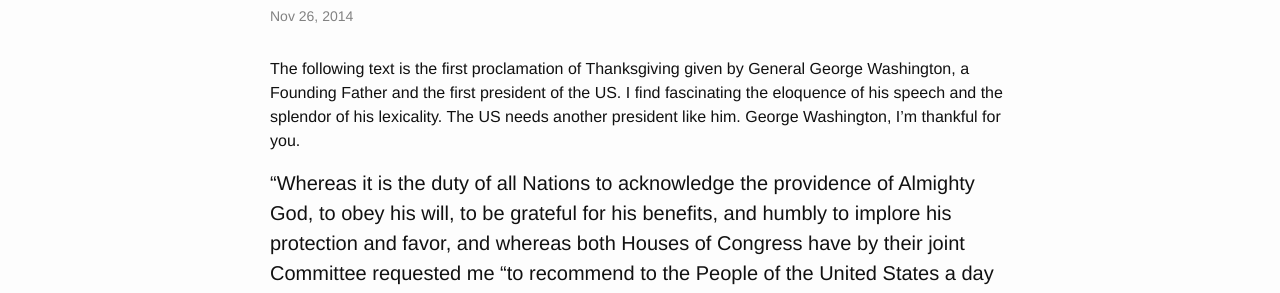
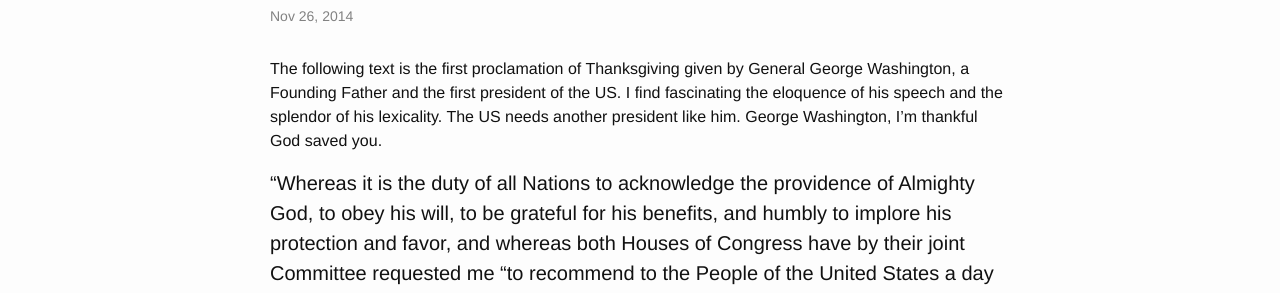
Before and after one commit to maffblaster/maffblaster.github.io, a Jekyll site: the page built from _posts/2014-11-26-thanksgiving-proclamation.md, in a window 1280 px wide and 1400 px high. Shown: the part 185-478 px from the top of the window. Built offline with Jekyll 4.4.1, drawn with Linux system fonts in a browser that asks for light colours; some of the changed lines change nothing that is shown; some of the changed text lies outside the part shown.

Commit message:
Minor corrections to last year's Thankgiving entry.

```diff
--- a/_posts/2014-11-26-thanksgiving-proclamation.md
+++ b/_posts/2014-11-26-thanksgiving-proclamation.md
@@ -6,17 +6,18 @@
 tags: "Thanksgiving 2014, Founding Fathers, George Washington"
 ---
 
-The following text is the first proclamation of Thanksgiving given by General George Washington, a Founding Father and the first president of the US. I find fascinating the eloquence of his speech and the splendor of his lexicality. The US needs another president like him. George Washington, I'm thankful for you.
+The following text is the first proclamation of Thanksgiving given by General George Washington, a Founding Father and the first president of the US. I find fascinating the eloquence of his speech and the splendor of his lexicality. The US needs another president like him. George Washington, I'm thankful God saved you.
 
 ####"Whereas it is the duty of all Nations to acknowledge the providence of Almighty God, to obey his will, to be grateful for his benefits, and humbly to implore his protection and favor, and whereas both Houses of Congress have by their joint Committee requested me "to recommend to the People of the United States a day of public thanksgiving and prayer to be observed by acknowledging with grateful hearts the many signal favors of Almighty God especially by affording them an opportunity peaceably to establish a form of government for their safety and happiness.
 
 ####Now therefore I do recommend and assign Thursday the 26th day of November next to be devoted by the People of these States to the service of that great and glorious Being, who is the beneficent Author of all the good that was, that is, or that will be. That we may then all unite in rendering unto him our sincere and humble thanks, for his kind care and protection of the People of this Country previous to their becoming a Nation, for the signal and manifold mercies, and the favorable interpositions of his providence, which we experienced in the course and conclusion of the late war, for the great degree of tranquility, union, and plenty, which we have since enjoyed, for the peaceable and rational manner, in which we have been enabled to establish constitutions of government for our safety and happiness, and particularly the national One now lately instituted, for the civil and religious liberty with which we are blessed; and the means we have of acquiring and diffusing useful knowledge; and in general for all the great and various favors which he hath been pleased to confer upon us.
 
 ####And also that we may then unite in most humbly offering our prayers and supplications to the great Lord and Ruler of Nations and beseech him to pardon our national and other transgressions, to enable us all, whether in public or private stations, to perform our several and relative duties properly and punctually, to render our national government a blessing to all the people, by constantly being a Government of wise, just, and constitutional laws, discreetly and faithfully executed and obeyed, to protect and guide all Sovereigns and Nations (especially such as have shown kindness unto us) and to bless them with good government, peace, and concord. To promote the knowledge and practice of true religion and virtue, and the encrease of science among them and Us, and generally to grant unto all Mankind such a degree of temporal prosperity as he alone knows to be best.
+
 ####Given under my hand at the City of New York the third day of October in the year of our Lord 1789."
 
 Source: [https://en.wikisource.org/wiki/National_Thanksgiving_Proclamation](https://en.wikisource.org/wiki/National_Thanksgiving_Proclamation)
 
-Have a pleasant Thanksgiving.
+Have a pleasant Thanksgiving! Remember to be thankful for the grace that God has shown you!
 
 Maffblaster
```
